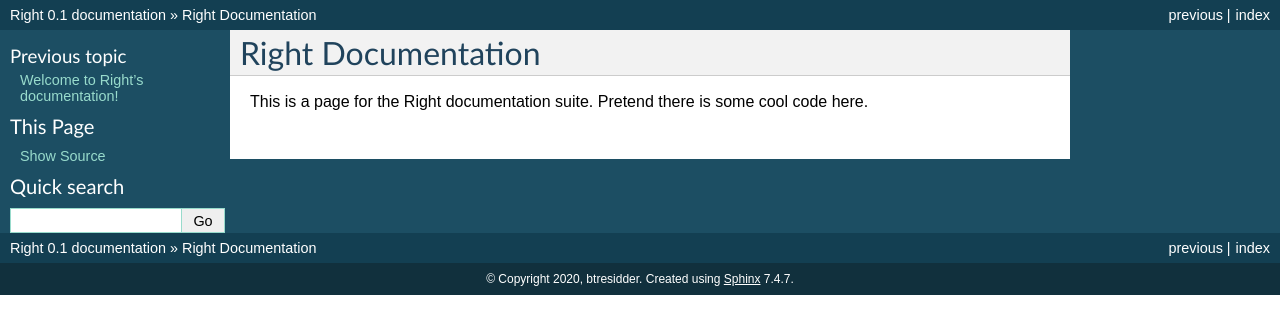
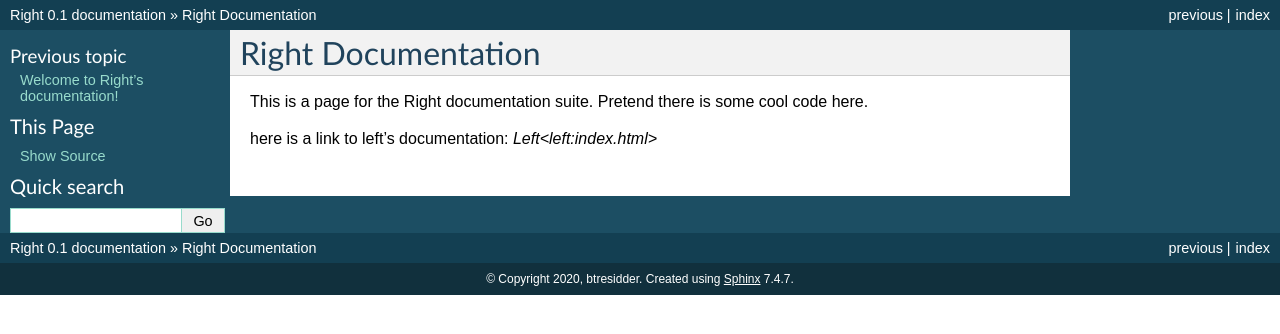
Before and after one commit to btresidder/Right, a Sphinx documentation site: the page built from project/docs/right.rst, in a window 1280 px wide. Shown: the top 334 px of the page. Built offline with Sphinx 7.4.7, drawn with Linux system fonts in a browser that asks for light colours; pages that are not in the unit, such as notebooks, are missing from menus.

Commit message:
link attempt 1;

```diff
--- a/project/docs/conf.py
+++ b/project/docs/conf.py
@@ -243,4 +243,6 @@
 
 
 # Example configuration for intersphinx: refer to the Python standard library.
-intersphinx_mapping = {'http://docs.python.org/': None}
+intersphinx_mapping = {'http://docs.python.org/': None,
+   'left': ('https://left.readthedocs.io/en/latest/', None)
+}
--- a/project/docs/right.rst
+++ b/project/docs/right.rst
@@ -4,3 +4,5 @@
 
 This is a page for the Right documentation suite.
 Pretend there is some cool code here.
+
+here is a link to left's documentation: `Left<left:index.html>`
```
